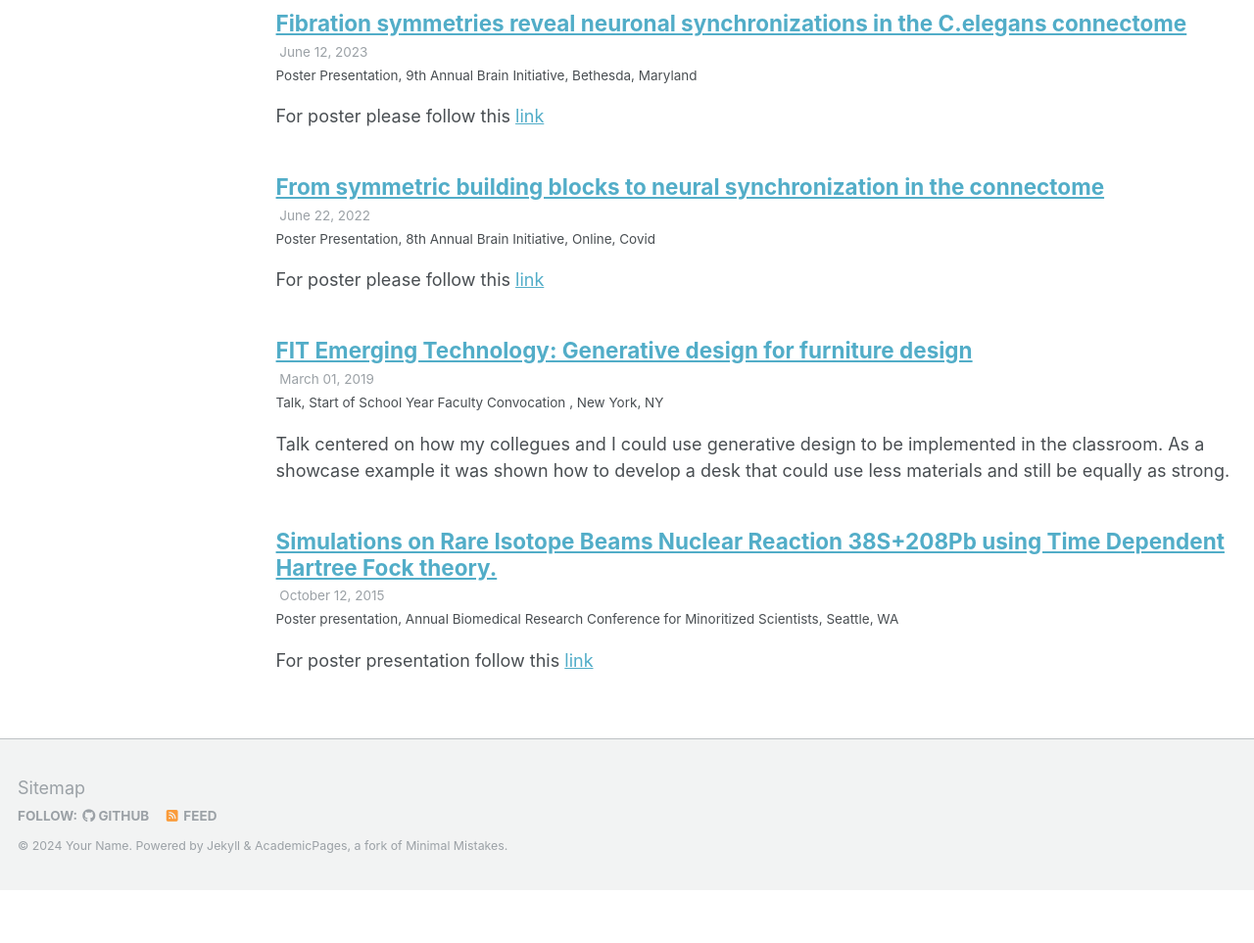
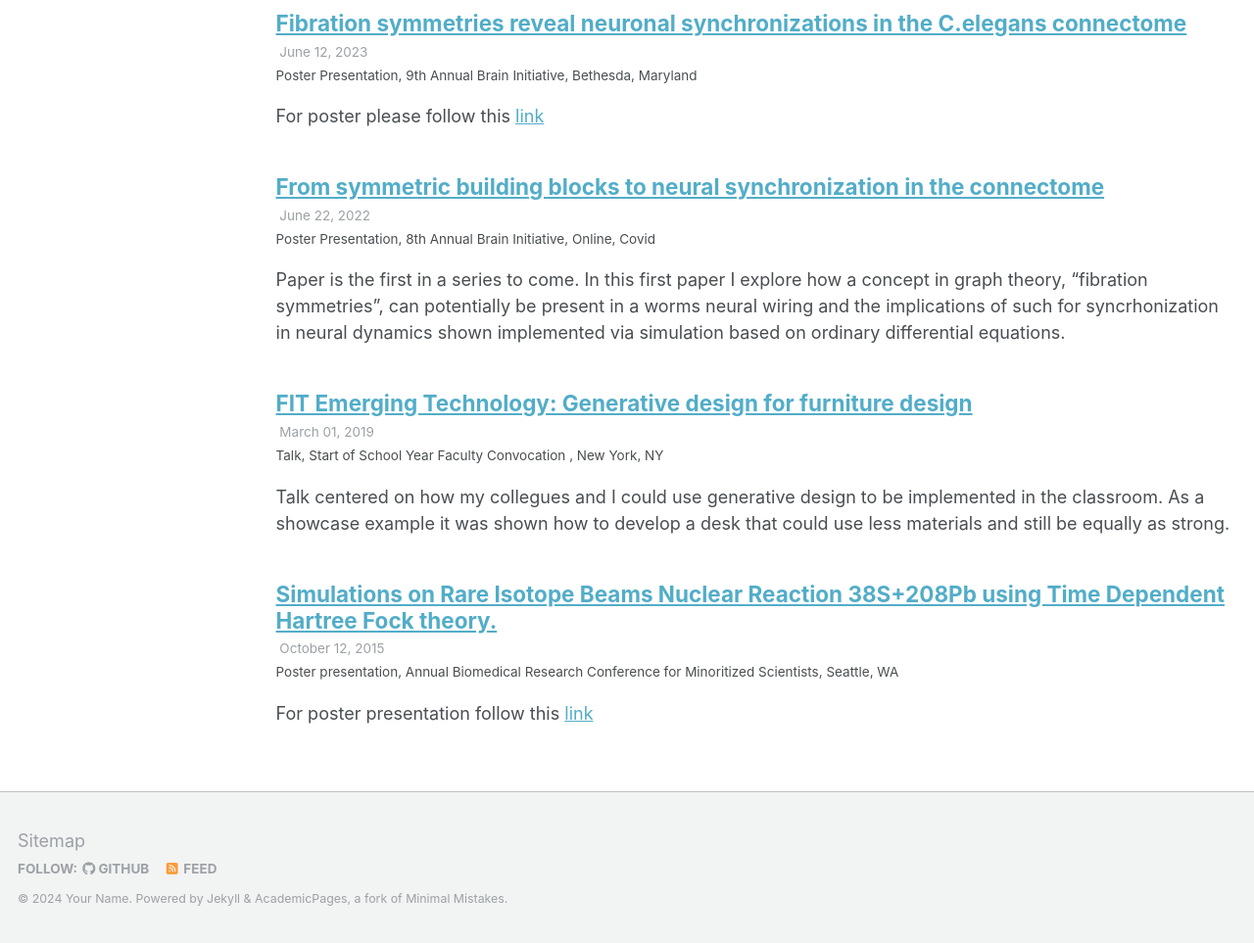
Before and after one commit to kryogenica/CV, a Jekyll site: the page built from _pages/talks.html, in a window 1280 px wide, cut to the strip 222-1185 px from the top of the page. Shown: the whole strip at 98% size. Built offline with Jekyll 4.4.1, drawn with Linux system fonts in a browser that asks for light colours; before the commit the page ends 1131 px from its top, so only the background shows below that.

Commit message:
Update 2014-02-01-talk-2.md

```diff
--- a/_talks/2014-02-01-talk-2.md
+++ b/_talks/2014-02-01-talk-2.md
@@ -8,4 +8,6 @@ date: 2022-06-22
 location: "Online, Covid"
 ---
 
+Paper is the first in a series to come. In this first paper I explore how a concept in graph theory, "fibration symmetries", can potentially be present in a worms neural wiring and the implications of such for syncrhonization in neural dynamics shown implemented via simulation based on ordinary differential equations.
+
 For poster please follow this [link](https://www.linkedin.com/in/bryantavila/details/education/1635536171947/single-media-viewer/?profileId=ACoAABBfyqIB10CIMlxw94u-1rHz3GXrKakQrbw)
```
